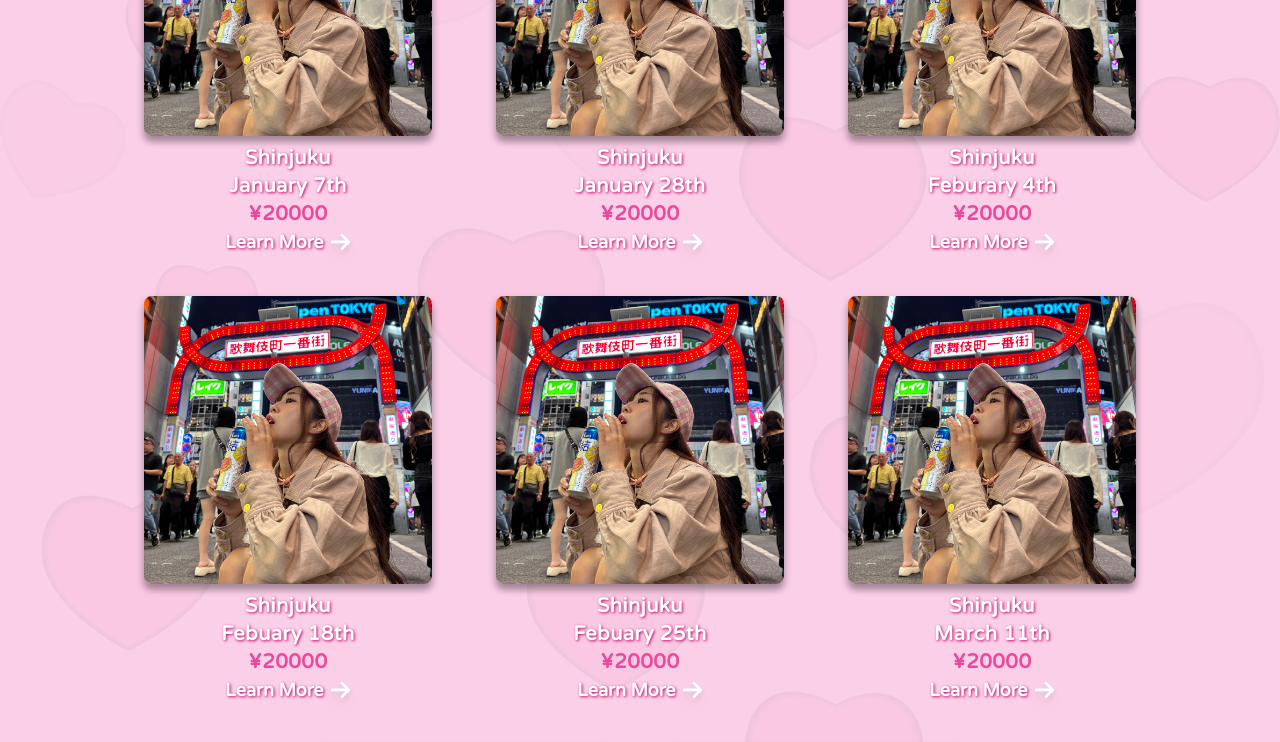
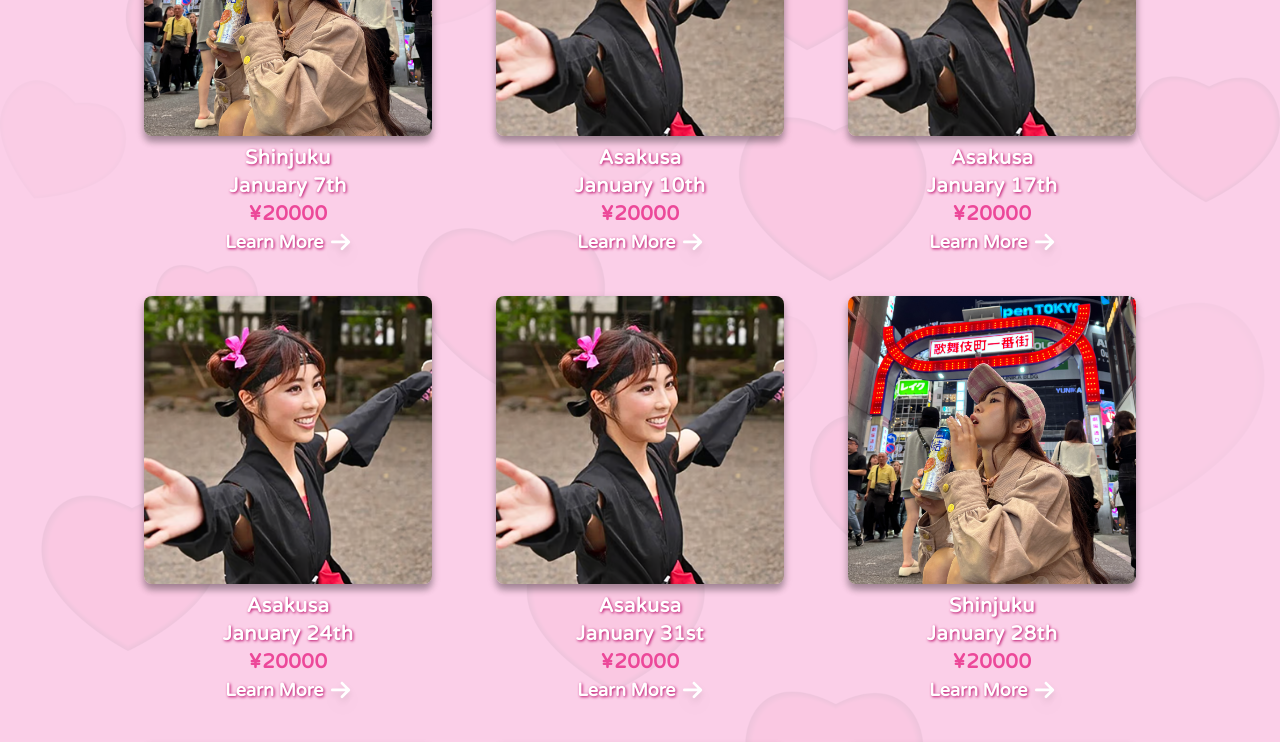
Before and after one commit to brandonrainey/smiley-tours, a Next.js app: page / in a window 1280 px wide. Shown: the part 2440-3182 px from the top of the page. Built offline with nearby package versions, Linux system fonts and the light colour scheme; a web font is replaced by a local one; what tailwindcss-animated would draw is missing.

Commit message:
added new january asakusa tours

```diff
--- a/components/TourSidebar.tsx
+++ b/components/TourSidebar.tsx
@@ -69,6 +69,43 @@ const tours = [
     tourSpots: 4,
     tourLink: 'https://smileywalk.shop/items/6708f02b3626e40e9827f67f',
   },
+  {
+    tourArea: 'Asakusa',
+    tourDate: 'January 10th',
+    tourImage: '/tours/asakusaTour.webp',
+    tourId: 101,
+    tourPrice: 20000,
+    tourSpots: 4,
+    tourLink: 'https://smileywalk.shop/items/6708f08e3626e40e9827f6e2',
+  },
+  {
+    tourArea: 'Asakusa',
+    tourDate: 'January 17th',
+    tourImage: '/tours/asakusaTour.webp',
+    tourId: 1013,
+    tourPrice: 20000,
+    tourSpots: 4,
+    tourLink: 'https://smileywalk.shop/items/6708f08e3626e40e9827f6e2',
+  },
+  {
+    tourArea: 'Asakusa',
+    tourDate: 'January 24th',
+    tourImage: '/tours/asakusaTour.webp',
+    tourId: 1014,
+    tourPrice: 20000,
+    tourSpots: 4,
+    tourLink: 'https://smileywalk.shop/items/6708f08e3626e40e9827f6e2',
+  },
+  {
+    tourArea: 'Asakusa',
+    tourDate: 'January 31st',
+    tourImage: '/tours/asakusaTour.webp',
+    tourId: 1015,
+    tourPrice: 20000,
+    tourSpots: 4,
+    tourLink: 'https://smileywalk.shop/items/6708f08e3626e40e9827f6e2',
+  },
+
   {
     tourArea: 'Shinjuku',
     tourDate: 'January 28th',
```
